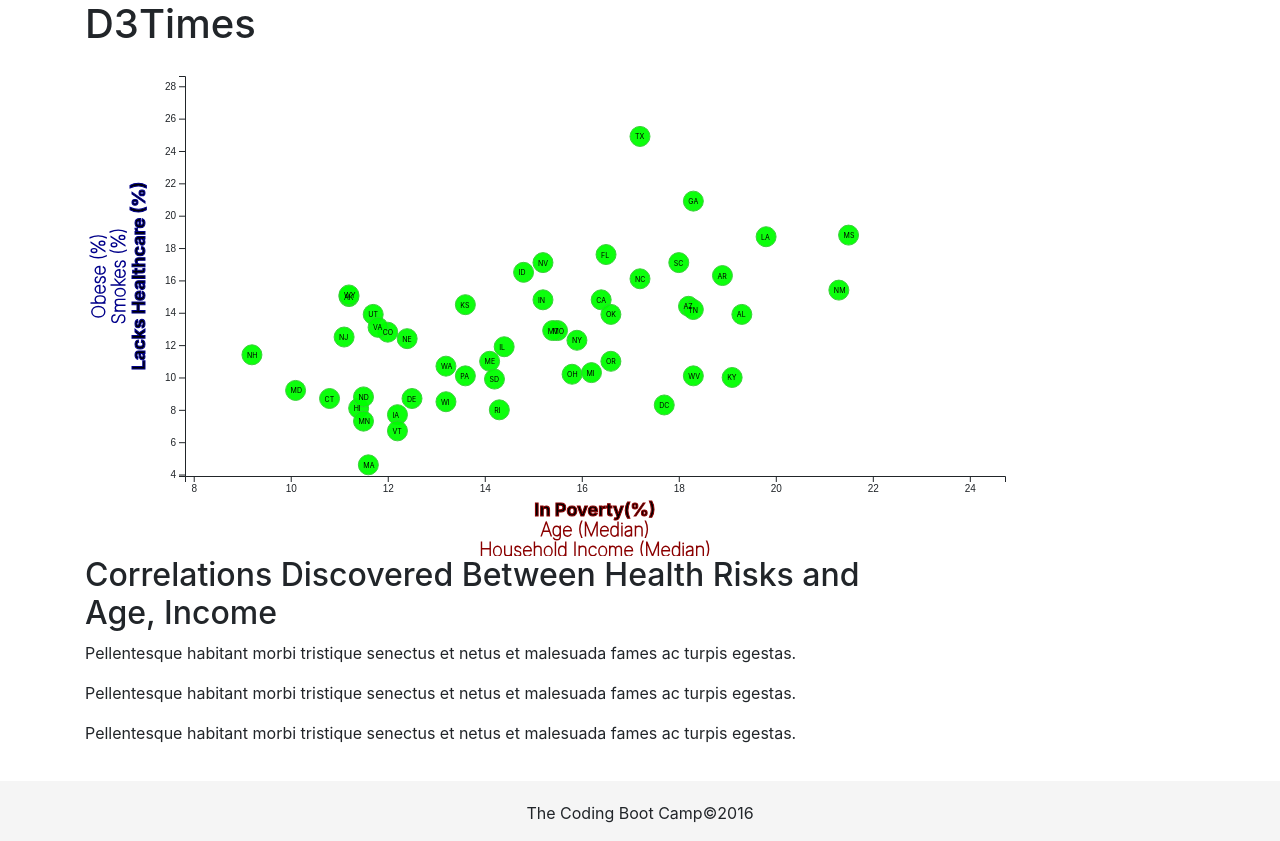
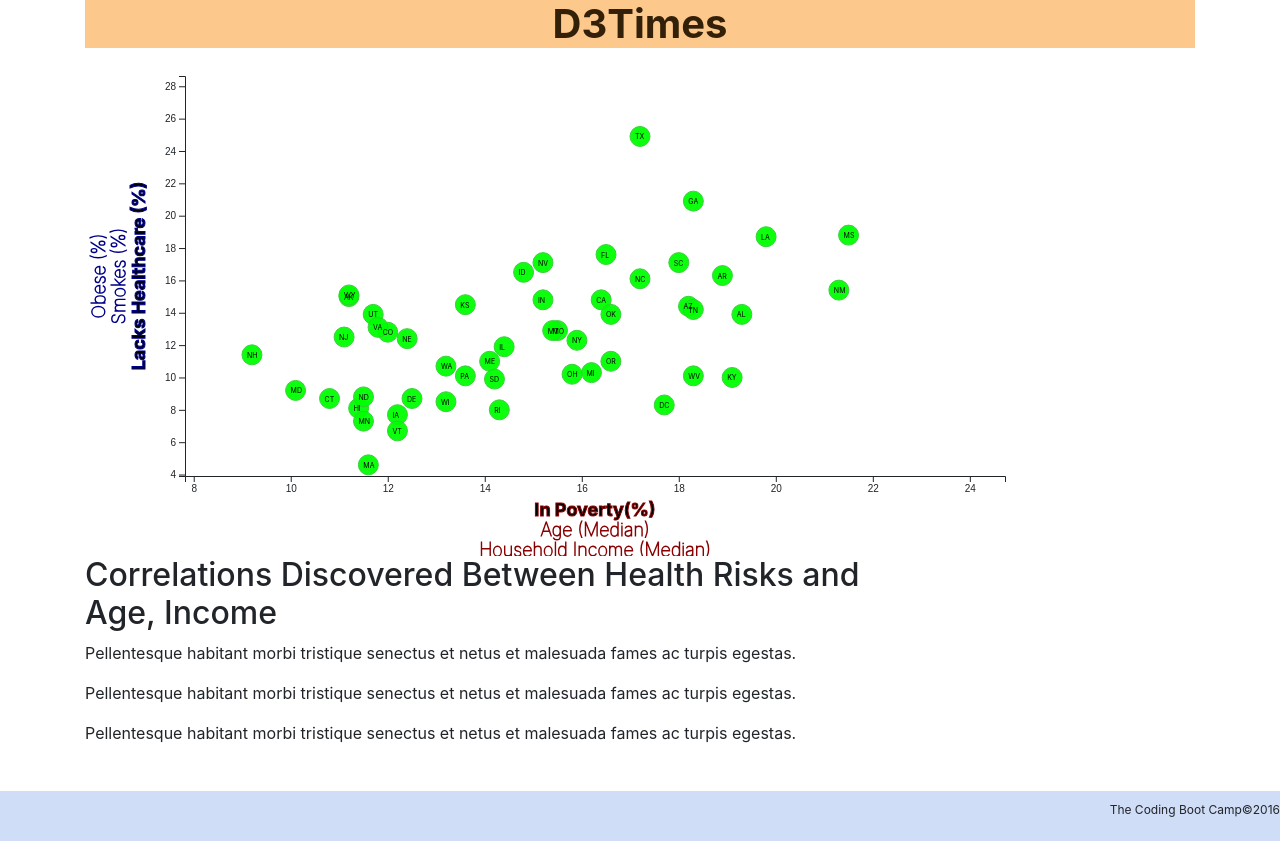
Before and after one commit to Davis1776/2020-03-D3-Challenge, a plain HTML site: page D3_data_journalism/index.html in a window 1280 px wide. Drawn offline with nearby package versions, Linux system fonts and the light colour scheme.

Commit message:
MRD: completed

```diff
--- a/D3_data_journalism/assets/css/style.css
+++ b/D3_data_journalism/assets/css/style.css
@@ -14,18 +14,26 @@ body {
   padding-bottom: 80px;
 }
 
+h1 {
+  text-align: center;
+  font-weight: bold;
+  font-size: 40px;
+  color: #332009;
+  background-color: #FDC88B;
+  }
+
 #footer {
   position: absolute;
   bottom: 0;
   width: 100%; /* Set the fixed height of the footer here */
   height: 10px;
-  padding-top: 20px;
+  padding-top: 10px;
   padding-bottom: 40px;
-  text-align: center;
-  background-color: #f5f5f5;
+  text-align: right;
+  background-color: #D0DDF7;
 }
 
 #footer p {
   margin: 0;
-  font-size: 16px;
+  font-size: 12px;
 }
```
